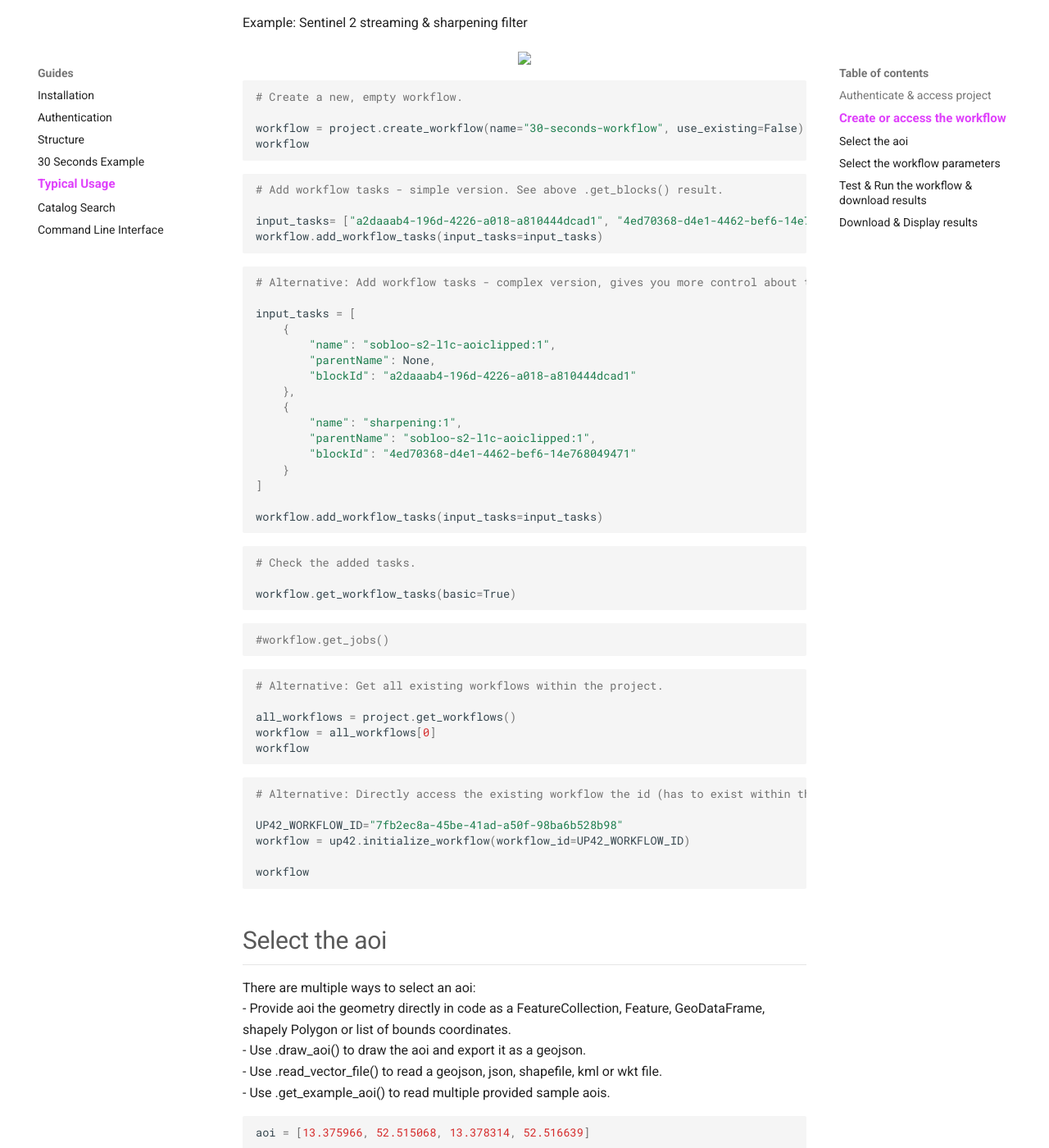
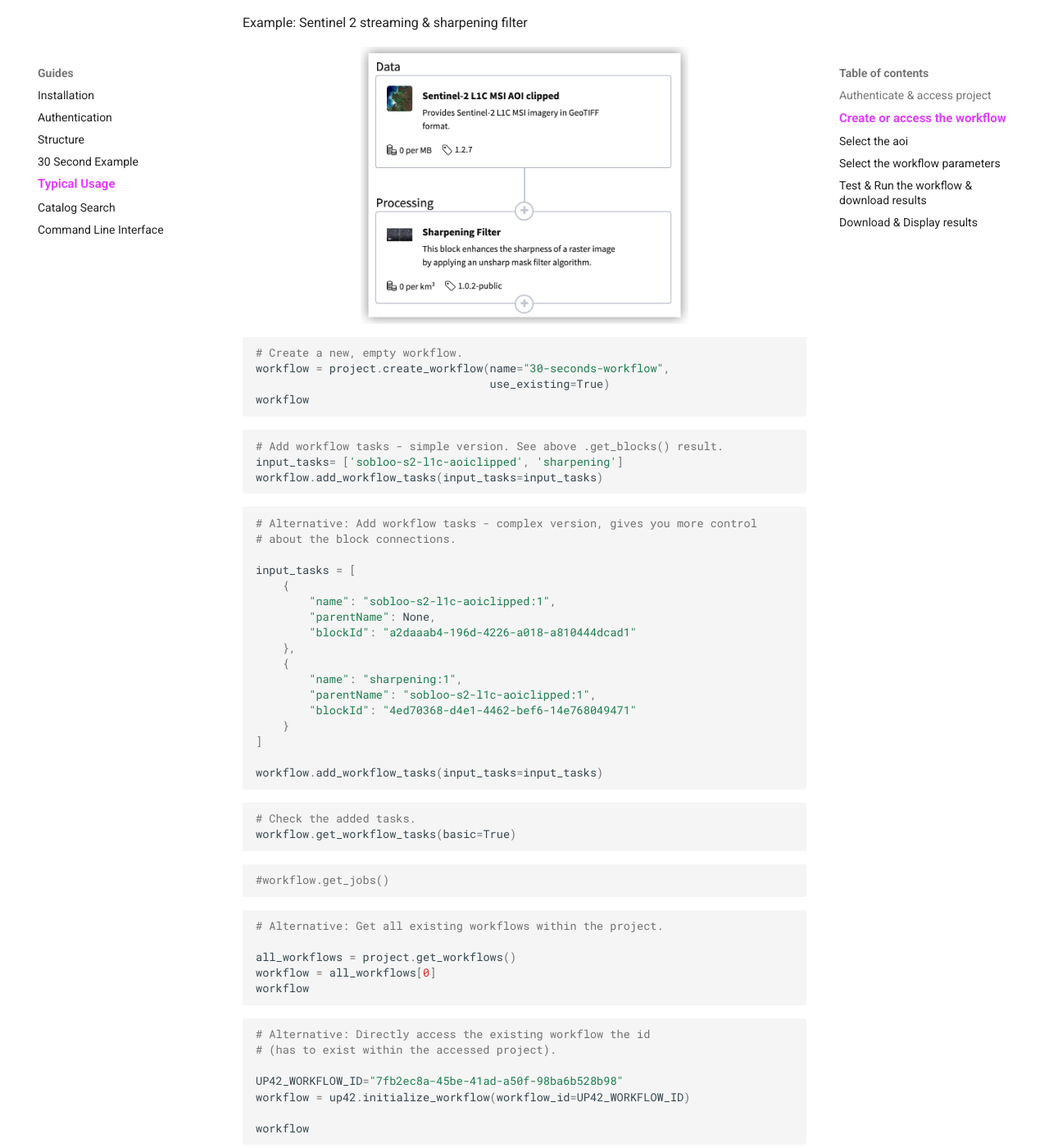
Before and after one commit to up42/up42-py, an MkDocs documentation site: the page built from docs/typical-usage.md, in a window 1280 px wide and 1400 px high, scrolled down 809 px. Shown: the whole window at 82% size. Built offline with MkDocs 1.6.1 and Material for MkDocs 9.7.7, drawn with Linux system fonts in a browser that asks for light colours; emoji names are drawn with the system emoji font; comment, search, counter and statistics services are not loaded; some of the changed text lies outside the part shown.

Commit message:
add figures to docs (#80)
* add catalog to reference

* add credentials image

* add viz image to 30 second example

* add workflow images to typical usage

````diff
--- a/docs/typical-usage.md
+++ b/docs/typical-usage.md
@@ -27,28 +27,28 @@
 Example: Sentinel 2 streaming & sharpening filter
 
 <p align="center">
-    <img src="_assets/workflow.png" width="400" align="center">
+    <img src="/assets/workflow.png" width="400" align="center">
 </p>
 
 
 ```python
 # Create a new, empty workflow.
-
-workflow = project.create_workflow(name="30-seconds-workflow", use_existing=False)
+workflow = project.create_workflow(name="30-seconds-workflow",
+                                   use_existing=True)
 workflow
 ```
 
 
 ```python
 # Add workflow tasks - simple version. See above .get_blocks() result.
-
-input_tasks= ["a2daaab4-196d-4226-a018-a810444dcad1", "4ed70368-d4e1-4462-bef6-14e768049471"]
+input_tasks= ['sobloo-s2-l1c-aoiclipped', 'sharpening']
 workflow.add_workflow_tasks(input_tasks=input_tasks)
 ```
 
 
 ```python
-# Alternative: Add workflow tasks - complex version, gives you more control about the block connections.
+# Alternative: Add workflow tasks - complex version, gives you more control
+# about the block connections.
 
 input_tasks = [
     {
@@ -69,7 +69,6 @@
 
 ```python
 # Check the added tasks.
-
 workflow.get_workflow_tasks(basic=True)
 ```
 
@@ -89,7 +88,8 @@
 
 
 ```python
-# Alternative: Directly access the existing workflow the id (has to exist within the accessed project).
+# Alternative: Directly access the existing workflow the id
+# (has to exist within the accessed project).
 
 UP42_WORKFLOW_ID="7fb2ec8a-45be-41ad-a50f-98ba6b528b98"
 workflow = up42.initialize_workflow(workflow_id=UP42_WORKFLOW_ID)
@@ -163,8 +162,9 @@
 
 
 ```python
-input_parameters = workflow.construct_parameters(geometry=aoi, geometry_operation="bbox", limit=1)
-input_parameters
+input_parameters = workflow.construct_parameters(geometry=aoi,
+                                                 geometry_operation="bbox",
+                                                 limit=1)
 ```
 
 
@@ -180,8 +180,10 @@
 
 ```python
 # Run a test job to query data availability and check the configuration.
-# With this test query you will not be charged with any data or processing credits, but have a preview of the job result.
-test_job = workflow.test_job(input_parameters=input_parameters, track_status=True)
+# With this test query you will not be charged with any data or processing
+# credits, but have a preview of the job result.
+test_job = workflow.test_job(input_parameters=input_parameters,
+                             track_status=True)
 test_results = test_job.get_results_json()
 print(test_results)
 ```
@@ -193,14 +195,13 @@
 ```
 
 <p align="center">
-    <img src="_assets/job_running.png" width="700">
+    <img src="/assets/job_running.png" width="700">
 </p>
 
 ## Download & Display results
 
-
 ```python
-# Download job result (default downloads to Desktop). Only works after download is finished.
+# Download job result.
 results_fp = job.download_results()
 ```
 
--- a/mkdocs.yml
+++ b/mkdocs.yml
@@ -28,7 +28,7 @@
       - Installation: installation.md
       - Authentication: authentication.md
       - Structure: structure.md
-      - 30 Seconds Example: 30-seconds-example.md
+      - 30 Second Example: 30-second-example.md
       - Typical Usage: typical-usage.md
       - Catalog Search: catalog.md
       - Command Line Interface: cli.md
@@ -37,6 +37,7 @@
         - Workflow: reference/workflow.md
         - Job: reference/job.md
         - JobTask: reference/jobtask.md
+        - Catalog: reference/catalog.md
         - Tools: reference/tools.md
     - Examples:
         - Examples: examples/examples-intro.md
````
Also changed, not shown: other parts of docs/typical-usage.md (+0 -1 lines), README.md (+1 -1 lines), docs/30-second-example.md (renamed from docs/30-seconds-example.md, +6 -2 lines), docs/authentication.md (+5 -1 lines), docs/examples/examples-intro.md (+0 -2 lines), docs/structure.md (+1 -0 lines), docs/assets/auth.png (added), 2 other files.
